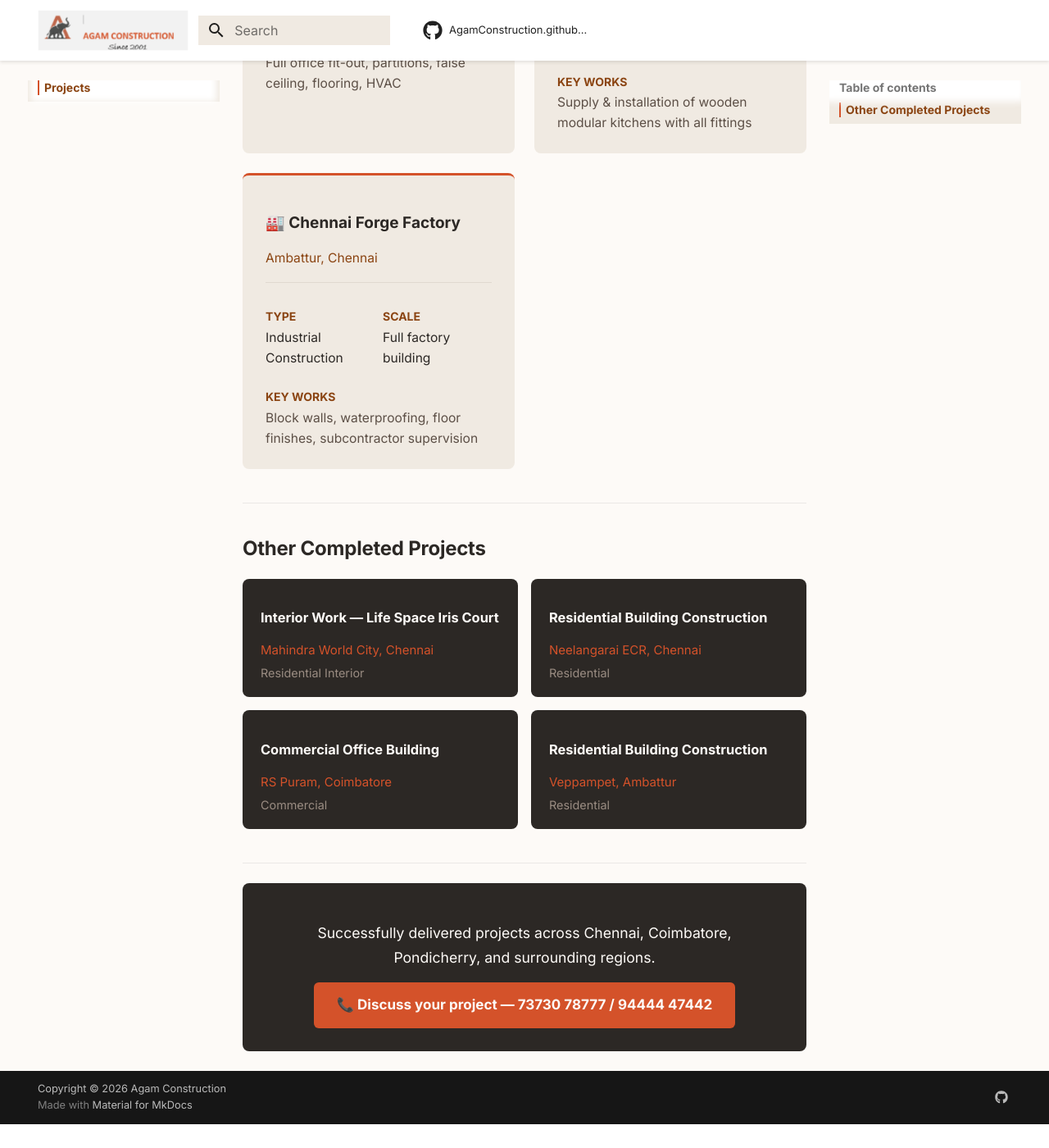
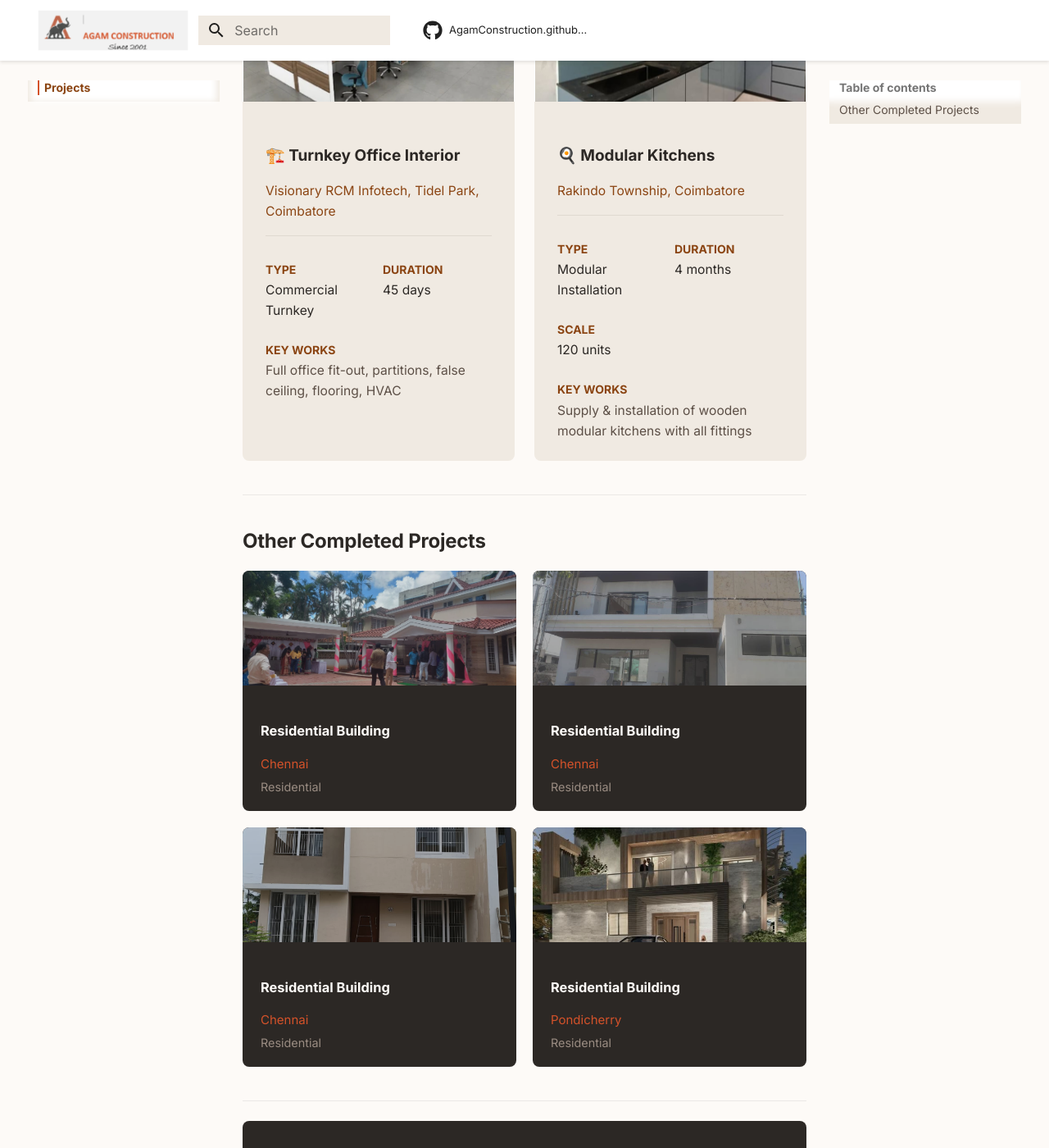
Before and after one commit to AgamConstruction/AgamConstruction.github.io, an MkDocs documentation site: the page built from docs/projects/index.md, in a window 1280 px wide and 1400 px high, scrolled down 1189 px. Shown: the whole window at 82% size. Built offline with MkDocs 1.6.1 and Material for MkDocs 9.7.7, drawn with Linux system fonts in a browser that asks for light colours; comment, search, counter and statistics services are not loaded; before the commit the page ends 2560 px from its top, so only the background shows below that.

Commit message:
Add photos to project cards

```diff
--- a/docs/projects/index.md
+++ b/docs/projects/index.md
@@ -10,105 +10,98 @@
 
 <div style="display: grid; grid-template-columns: repeat(auto-fit, minmax(280px, 1fr)); gap: 1.2rem; margin: 1rem 0 2rem;">
 
-  <div style="background: #F0EAE2; border-radius: 8px; padding: 1.2rem 1.4rem; border-top: 3px solid #D4522A;">
-    <p style="font-weight: 700; color: #2C2825; font-size: 0.95rem; margin-bottom: 0.3rem;">🏡 Luxury Farmhouse</p>
-    <p style="font-size: 0.78rem; color: #8B4513; font-weight: 500; margin-bottom: 0.8rem;">Nalla Farmhouse, Pondicherry</p>
-    <div style="border-top: 0.5px solid #e0d9d0; padding-top: 0.8rem; display: grid; grid-template-columns: 1fr 1fr; gap: 0.5rem;">
-      <div>
-        <p style="font-size: 0.7rem; color: #8B4513; font-weight: 600; margin-bottom: 0.1rem;">TYPE</p>
-        <p style="font-size: 0.78rem; color: #2C2825; margin: 0;">Residential & Interior</p>
-      </div>
-      <div>
-        <p style="font-size: 0.7rem; color: #8B4513; font-weight: 600; margin-bottom: 0.1rem;">DURATION</p>
-        <p style="font-size: 0.78rem; color: #2C2825; margin: 0;">2 years</p>
-      </div>
-      <div style="grid-column: 1 / -1;">
-        <p style="font-size: 0.7rem; color: #8B4513; font-weight: 600; margin-bottom: 0.1rem;">KEY WORKS</p>
-        <p style="font-size: 0.78rem; color: #5c4f46; margin: 0;">Full construction, custom interiors, HVAC & landscaping</p>
+  <div style="background: #F0EAE2; border-radius: 8px; overflow: hidden; border-top: 3px solid #D4522A;">
+    <img src="../images/nalla-farmhouse.jpeg" style="width: 100%; height: 180px; object-fit: cover;" alt="Luxury Farmhouse, Pondicherry">
+    <div style="padding: 1.2rem 1.4rem;">
+      <p style="font-weight: 700; color: #2C2825; font-size: 0.95rem; margin-bottom: 0.3rem;">🏡 Luxury Farmhouse</p>
+      <p style="font-size: 0.78rem; color: #8B4513; font-weight: 500; margin-bottom: 0.8rem;">Nalla Farmhouse, Pondicherry</p>
+      <div style="border-top: 0.5px solid #e0d9d0; padding-top: 0.8rem; display: grid; grid-template-columns: 1fr 1fr; gap: 0.5rem;">
+        <div>
+          <p style="font-size: 0.7rem; color: #8B4513; font-weight: 600; margin-bottom: 0.1rem;">TYPE</p>
+          <p style="font-size: 0.78rem; color: #2C2825; margin: 0;">Residential & Interior</p>
+        </div>
+        <div>
+          <p style="font-size: 0.7rem; color: #8B4513; font-weight: 600; margin-bottom: 0.1rem;">DURATION</p>
+          <p style="font-size: 0.78rem; color: #2C2825; margin: 0;">2 years</p>
+        </div>
+        <div style="grid-column: 1 / -1;">
+          <p style="font-size: 0.7rem; color: #8B4513; font-weight: 600; margin-bottom: 0.1rem;">KEY WORKS</p>
+          <p style="font-size: 0.78rem; color: #5c4f46; margin: 0;">Full construction, custom interiors, HVAC & landscaping</p>
+        </div>
       </div>
     </div>
   </div>
 
-  <div style="background: #F0EAE2; border-radius: 8px; padding: 1.2rem 1.4rem; border-top: 3px solid #D4522A;">
-    <p style="font-weight: 700; color: #2C2825; font-size: 0.95rem; margin-bottom: 0.3rem;">🏢 3-Story Residential Building</p>
-    <p style="font-size: 0.78rem; color: #8B4513; font-weight: 500; margin-bottom: 0.8rem;">Santhome, Chennai</p>
-    <div style="border-top: 0.5px solid #e0d9d0; padding-top: 0.8rem; display: grid; grid-template-columns: 1fr 1fr; gap: 0.5rem;">
-      <div>
-        <p style="font-size: 0.7rem; color: #8B4513; font-weight: 600; margin-bottom: 0.1rem;">TYPE</p>
-        <p style="font-size: 0.78rem; color: #2C2825; margin: 0;">Residential & Interior</p>
-      </div>
-      <div>
-        <p style="font-size: 0.7rem; color: #8B4513; font-weight: 600; margin-bottom: 0.1rem;">DURATION</p>
-        <p style="font-size: 0.78rem; color: #2C2825; margin: 0;">11 months</p>
-      </div>
-      <div>
-        <p style="font-size: 0.7rem; color: #8B4513; font-weight: 600; margin-bottom: 0.1rem;">SCALE</p>
-        <p style="font-size: 0.78rem; color: #2C2825; margin: 0;">3 floors, full fit-out</p>
-      </div>
-      <div style="grid-column: 1 / -1;">
-        <p style="font-size: 0.7rem; color: #8B4513; font-weight: 600; margin-bottom: 0.1rem;">KEY WORKS</p>
-        <p style="font-size: 0.78rem; color: #5c4f46; margin: 0;">Civil, plumbing, electrical, custom interiors, false ceilings</p>
+  <div style="background: #F0EAE2; border-radius: 8px; overflow: hidden; border-top: 3px solid #D4522A;">
+    <img src="../images/santhome-residential.jpeg" style="width: 100%; height: 180px; object-fit: cover;" alt="3-Story Residential Building, Santhome">
+    <div style="padding: 1.2rem 1.4rem;">
+      <p style="font-weight: 700; color: #2C2825; font-size: 0.95rem; margin-bottom: 0.3rem;">🏢 3-Story Residential Building</p>
+      <p style="font-size: 0.78rem; color: #8B4513; font-weight: 500; margin-bottom: 0.8rem;">Santhome, Chennai</p>
+      <div style="border-top: 0.5px solid #e0d9d0; padding-top: 0.8rem; display: grid; grid-template-columns: 1fr 1fr; gap: 0.5rem;">
+        <div>
+          <p style="font-size: 0.7rem; color: #8B4513; font-weight: 600; margin-bottom: 0.1rem;">TYPE</p>
+          <p style="font-size: 0.78rem; color: #2C2825; margin: 0;">Residential & Interior</p>
+        </div>
+        <div>
+          <p style="font-size: 0.7rem; color: #8B4513; font-weight: 600; margin-bottom: 0.1rem;">DURATION</p>
+          <p style="font-size: 0.78rem; color: #2C2825; margin: 0;">11 months</p>
+        </div>
+        <div>
+          <p style="font-size: 0.7rem; color: #8B4513; font-weight: 600; margin-bottom: 0.1rem;">SCALE</p>
+          <p style="font-size: 0.78rem; color: #2C2825; margin: 0;">3 floors, full fit-out</p>
+        </div>
+        <div style="grid-column: 1 / -1;">
+          <p style="font-size: 0.7rem; color: #8B4513; font-weight: 600; margin-bottom: 0.1rem;">KEY WORKS</p>
+          <p style="font-size: 0.78rem; color: #5c4f46; margin: 0;">Civil, plumbing, electrical, custom interiors, false ceilings</p>
+        </div>
       </div>
     </div>
   </div>
 
-  <div style="background: #F0EAE2; border-radius: 8px; padding: 1.2rem 1.4rem; border-top: 3px solid #D4522A;">
-    <p style="font-weight: 700; color: #2C2825; font-size: 0.95rem; margin-bottom: 0.3rem;">🏗️ Turnkey Office Interior</p>
-    <p style="font-size: 0.78rem; color: #8B4513; font-weight: 500; margin-bottom: 0.8rem;">Visionary RCM Infotech, Tidel Park, Coimbatore</p>
-    <div style="border-top: 0.5px solid #e0d9d0; padding-top: 0.8rem; display: grid; grid-template-columns: 1fr 1fr; gap: 0.5rem;">
-      <div>
-        <p style="font-size: 0.7rem; color: #8B4513; font-weight: 600; margin-bottom: 0.1rem;">TYPE</p>
-        <p style="font-size: 0.78rem; color: #2C2825; margin: 0;">Commercial Turnkey</p>
-      </div>
-      <div>
-        <p style="font-size: 0.7rem; color: #8B4513; font-weight: 600; margin-bottom: 0.1rem;">DURATION</p>
-        <p style="font-size: 0.78rem; color: #2C2825; margin: 0;">45 days</p>
-      </div>
-      <div style="grid-column: 1 / -1;">
-        <p style="font-size: 0.7rem; color: #8B4513; font-weight: 600; margin-bottom: 0.1rem;">KEY WORKS</p>
-        <p style="font-size: 0.78rem; color: #5c4f46; margin: 0;">Full office fit-out, partitions, false ceiling, flooring, HVAC</p>
+  <div style="background: #F0EAE2; border-radius: 8px; overflow: hidden; border-top: 3px solid #D4522A;">
+    <img src="../images/turnkey-office.png" style="width: 100%; height: 180px; object-fit: cover;" alt="Turnkey Office Interior, Tidel Park">
+    <div style="padding: 1.2rem 1.4rem;">
+      <p style="font-weight: 700; color: #2C2825; font-size: 0.95rem; margin-bottom: 0.3rem;">🏗️ Turnkey Office Interior</p>
+      <p style="font-size: 0.78rem; color: #8B4513; font-weight: 500; margin-bottom: 0.8rem;">Visionary RCM Infotech, Tidel Park, Coimbatore</p>
+      <div style="border-top: 0.5px solid #e0d9d0; padding-top: 0.8rem; display: grid; grid-template-columns: 1fr 1fr; gap: 0.5rem;">
+        <div>
+          <p style="font-size: 0.7rem; color: #8B4513; font-weight: 600; margin-bottom: 0.1rem;">TYPE</p>
+          <p style="font-size: 0.78rem; color: #2C2825; margin: 0;">Commercial Turnkey</p>
+        </div>
+        <div>
+          <p style="font-size: 0.7rem; color: #8B4513; font-weight: 600; margin-bottom: 0.1rem;">DURATION</p>
+          <p style="font-size: 0.78rem; color: #2C2825; margin: 0;">45 days</p>
+        </div>
+        <div style="grid-column: 1 / -1;">
+          <p style="font-size: 0.7rem; color: #8B4513; font-weight: 600; margin-bottom: 0.1rem;">KEY WORKS</p>
+          <p style="font-size: 0.78rem; color: #5c4f46; margin: 0;">Full office fit-out, partitions, false ceiling, flooring, HVAC</p>
+        </div>
       </div>
     </div>
   </div>
 
-  <div style="background: #F0EAE2; border-radius: 8px; padding: 1.2rem 1.4rem; border-top: 3px solid #D4522A;">
-    <p style="font-weight: 700; color: #2C2825; font-size: 0.95rem; margin-bottom: 0.3rem;">🍳 Modular Kitchens</p>
-    <p style="font-size: 0.78rem; color: #8B4513; font-weight: 500; margin-bottom: 0.8rem;">Rakindo Township, Coimbatore</p>
-    <div style="border-top: 0.5px solid #e0d9d0; padding-top: 0.8rem; display: grid; grid-template-columns: 1fr 1fr; gap: 0.5rem;">
-      <div>
-        <p style="font-size: 0.7rem; color: #8B4513; font-weight: 600; margin-bottom: 0.1rem;">TYPE</p>
-        <p style="font-size: 0.78rem; color: #2C2825; margin: 0;">Modular Installation</p>
-      </div>
-      <div>
-        <p style="font-size: 0.7rem; color: #8B4513; font-weight: 600; margin-bottom: 0.1rem;">DURATION</p>
-        <p style="font-size: 0.78rem; color: #2C2825; margin: 0;">4 months</p>
-      </div>
-      <div>
-        <p style="font-size: 0.7rem; color: #8B4513; font-weight: 600; margin-bottom: 0.1rem;">SCALE</p>
-        <p style="font-size: 0.78rem; color: #2C2825; margin: 0;">120 units</p>
-      </div>
-      <div style="grid-column: 1 / -1;">
-        <p style="font-size: 0.7rem; color: #8B4513; font-weight: 600; margin-bottom: 0.1rem;">KEY WORKS</p>
-        <p style="font-size: 0.78rem; color: #5c4f46; margin: 0;">Supply & installation of wooden modular kitchens with all fittings</p>
-      </div>
-    </div>
-  </div>
-
-  <div style="background: #F0EAE2; border-radius: 8px; padding: 1.2rem 1.4rem; border-top: 3px solid #D4522A;">
-    <p style="font-weight: 700; color: #2C2825; font-size: 0.95rem; margin-bottom: 0.3rem;">🏭 Chennai Forge Factory</p>
-    <p style="font-size: 0.78rem; color: #8B4513; font-weight: 500; margin-bottom: 0.8rem;">Ambattur, Chennai</p>
-    <div style="border-top: 0.5px solid #e0d9d0; padding-top: 0.8rem; display: grid; grid-template-columns: 1fr 1fr; gap: 0.5rem;">
-      <div>
-        <p style="font-size: 0.7rem; color: #8B4513; font-weight: 600; margin-bottom: 0.1rem;">TYPE</p>
-        <p style="font-size: 0.78rem; color: #2C2825; margin: 0;">Industrial Construction</p>
-      </div>
-      <div>
-        <p style="font-size: 0.7rem; color: #8B4513; font-weight: 600; margin-bottom: 0.1rem;">SCALE</p>
-        <p style="font-size: 0.78rem; color: #2C2825; margin: 0;">Full factory building</p>
-      </div>
-      <div style="grid-column: 1 / -1;">
-        <p style="font-size: 0.7rem; color: #8B4513; font-weight: 600; margin-bottom: 0.1rem;">KEY WORKS</p>
-        <p style="font-size: 0.78rem; color: #5c4f46; margin: 0;">Block walls, waterproofing, floor finishes, subcontractor supervision</p>
+  <div style="background: #F0EAE2; border-radius: 8px; overflow: hidden; border-top: 3px solid #D4522A;">
+    <img src="../images/modular-kitchens.png" style="width: 100%; height: 180px; object-fit: cover;" alt="Modular Kitchens, Rakindo Township">
+    <div style="padding: 1.2rem 1.4rem;">
+      <p style="font-weight: 700; color: #2C2825; font-size: 0.95rem; margin-bottom: 0.3rem;">🍳 Modular Kitchens</p>
+      <p style="font-size: 0.78rem; color: #8B4513; font-weight: 500; margin-bottom: 0.8rem;">Rakindo Township, Coimbatore</p>
+      <div style="border-top: 0.5px solid #e0d9d0; padding-top: 0.8rem; display: grid; grid-template-columns: 1fr 1fr; gap: 0.5rem;">
+        <div>
+          <p style="font-size: 0.7rem; color: #8B4513; font-weight: 600; margin-bottom: 0.1rem;">TYPE</p>
+          <p style="font-size: 0.78rem; color: #2C2825; margin: 0;">Modular Installation</p>
+        </div>
+        <div>
+          <p style="font-size: 0.7rem; color: #8B4513; font-weight: 600; margin-bottom: 0.1rem;">DURATION</p>
+          <p style="font-size: 0.78rem; color: #2C2825; margin: 0;">4 months</p>
+        </div>
+        <div>
+          <p style="font-size: 0.7rem; color: #8B4513; font-weight: 600; margin-bottom: 0.1rem;">SCALE</p>
+          <p style="font-size: 0.78rem; color: #2C2825; margin: 0;">120 units</p>
+        </div>
+        <div style="grid-column: 1 / -1;">
+          <p style="font-size: 0.7rem; color: #8B4513; font-weight: 600; margin-bottom: 0.1rem;">KEY WORKS</p>
+          <p style="font-size: 0.78rem; color: #5c4f46; margin: 0;">Supply & installation of wooden modular kitchens with all fittings</p>
+        </div>
       </div>
     </div>
   </div>
@@ -119,30 +112,42 @@
 
 ## Other Completed Projects
 
-<div style="display: grid; grid-template-columns: repeat(auto-fit, minmax(220px, 1fr)); gap: 0.8rem; margin: 1rem 0 2rem;">
+<div style="display: grid; grid-template-columns: repeat(auto-fit, minmax(220px, 1fr)); gap: 1rem; margin: 1rem 0 2rem;">
 
-  <div style="background: #2C2825; border-radius: 8px; padding: 0.9rem 1.1rem;">
-    <p style="font-size: 0.82rem; font-weight: 600; color: #FDFAF7; margin-bottom: 0.2rem;">Interior Work — Life Space Iris Court</p>
-    <p style="font-size: 0.75rem; color: #D4522A; margin-bottom: 0.2rem;">Mahindra World City, Chennai</p>
-    <p style="font-size: 0.72rem; color: #9a8c82; margin: 0;">Residential Interior</p>
+  <div style="background: #2C2825; border-radius: 8px; overflow: hidden;">
+    <img src="../images/chennai-residential-1.jpeg" style="width: 100%; height: 140px; object-fit: cover; opacity: 0.85;" alt="Residential Project, Chennai">
+    <div style="padding: 0.9rem 1.1rem;">
+      <p style="font-size: 0.82rem; font-weight: 600; color: #FDFAF7; margin-bottom: 0.2rem;">Residential Building</p>
+      <p style="font-size: 0.75rem; color: #D4522A; margin-bottom: 0.2rem;">Chennai</p>
+      <p style="font-size: 0.72rem; color: #9a8c82; margin: 0;">Residential</p>
+    </div>
   </div>
 
-  <div style="background: #2C2825; border-radius: 8px; padding: 0.9rem 1.1rem;">
-    <p style="font-size: 0.82rem; font-weight: 600; color: #FDFAF7; margin-bottom: 0.2rem;">Residential Building Construction</p>
-    <p style="font-size: 0.75rem; color: #D4522A; margin-bottom: 0.2rem;">Neelangarai ECR, Chennai</p>
-    <p style="font-size: 0.72rem; color: #9a8c82; margin: 0;">Residential</p>
+  <div style="background: #2C2825; border-radius: 8px; overflow: hidden;">
+    <img src="../images/chennai-residential-2.jpeg" style="width: 100%; height: 140px; object-fit: cover; opacity: 0.85;" alt="Residential Project, Chennai">
+    <div style="padding: 0.9rem 1.1rem;">
+      <p style="font-size: 0.82rem; font-weight: 600; color: #FDFAF7; margin-bottom: 0.2rem;">Residential Building</p>
+      <p style="font-size: 0.75rem; color: #D4522A; margin-bottom: 0.2rem;">Chennai</p>
+      <p style="font-size: 0.72rem; color: #9a8c82; margin: 0;">Residential</p>
+    </div>
   </div>
 
-  <div style="background: #2C2825; border-radius: 8px; padding: 0.9rem 1.1rem;">
-    <p style="font-size: 0.82rem; font-weight: 600; color: #FDFAF7; margin-bottom: 0.2rem;">Commercial Office Building</p>
-    <p style="font-size: 0.75rem; color: #D4522A; margin-bottom: 0.2rem;">RS Puram, Coimbatore</p>
-    <p style="font-size: 0.72rem; color: #9a8c82; margin: 0;">Commercial</p>
+  <div style="background: #2C2825; border-radius: 8px; overflow: hidden;">
+    <img src="../images/chennai-residential-3.jpeg" style="width: 100%; height: 140px; object-fit: cover; opacity: 0.85;" alt="Residential Project, Chennai">
+    <div style="padding: 0.9rem 1.1rem;">
+      <p style="font-size: 0.82rem; font-weight: 600; color: #FDFAF7; margin-bottom: 0.2rem;">Residential Building</p>
+      <p style="font-size: 0.75rem; color: #D4522A; margin-bottom: 0.2rem;">Chennai</p>
+      <p style="font-size: 0.72rem; color: #9a8c82; margin: 0;">Residential</p>
+    </div>
   </div>
 
-  <div style="background: #2C2825; border-radius: 8px; padding: 0.9rem 1.1rem;">
-    <p style="font-size: 0.82rem; font-weight: 600; color: #FDFAF7; margin-bottom: 0.2rem;">Residential Building Construction</p>
-    <p style="font-size: 0.75rem; color: #D4522A; margin-bottom: 0.2rem;">Veppampet, Ambattur</p>
-    <p style="font-size: 0.72rem; color: #9a8c82; margin: 0;">Residential</p>
+  <div style="background: #2C2825; border-radius: 8px; overflow: hidden;">
+    <img src="../images/pondy-residential.jpeg" style="width: 100%; height: 140px; object-fit: cover; opacity: 0.85;" alt="Residential Project, Pondicherry">
+    <div style="padding: 0.9rem 1.1rem;">
+      <p style="font-size: 0.82rem; font-weight: 600; color: #FDFAF7; margin-bottom: 0.2rem;">Residential Building</p>
+      <p style="font-size: 0.75rem; color: #D4522A; margin-bottom: 0.2rem;">Pondicherry</p>
+      <p style="font-size: 0.72rem; color: #9a8c82; margin: 0;">Residential</p>
+    </div>
   </div>
 
 </div>
```
Also changed, not shown: site/404.html, site/about/index.html, site/contact/index.html, site/images/chennai-residential-1.jpeg (added), site/images/chennai-residential-2.jpeg (added), site/images/chennai-residential-3.jpeg (added), site/images/modular-kitchens.png (added), site/images/nalla-farmhouse.jpeg (added), site/images/pondy-residential.jpeg (added), site/images/santhome-residential.jpeg (added), site/images/turnkey-office.png (added), site/index.html, site/projects/index.html, site/services/index.html.
